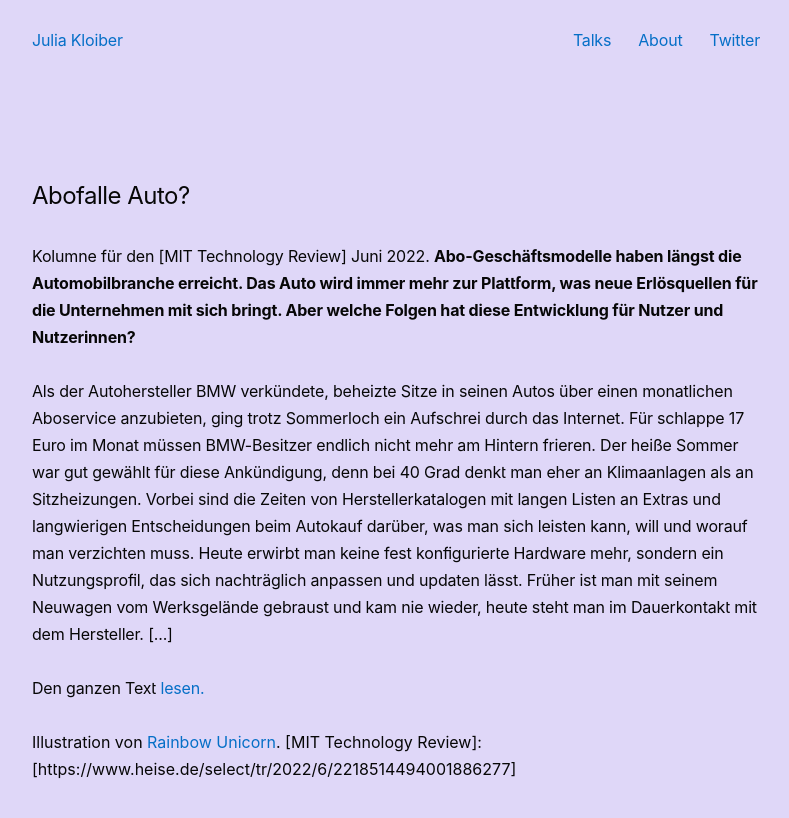
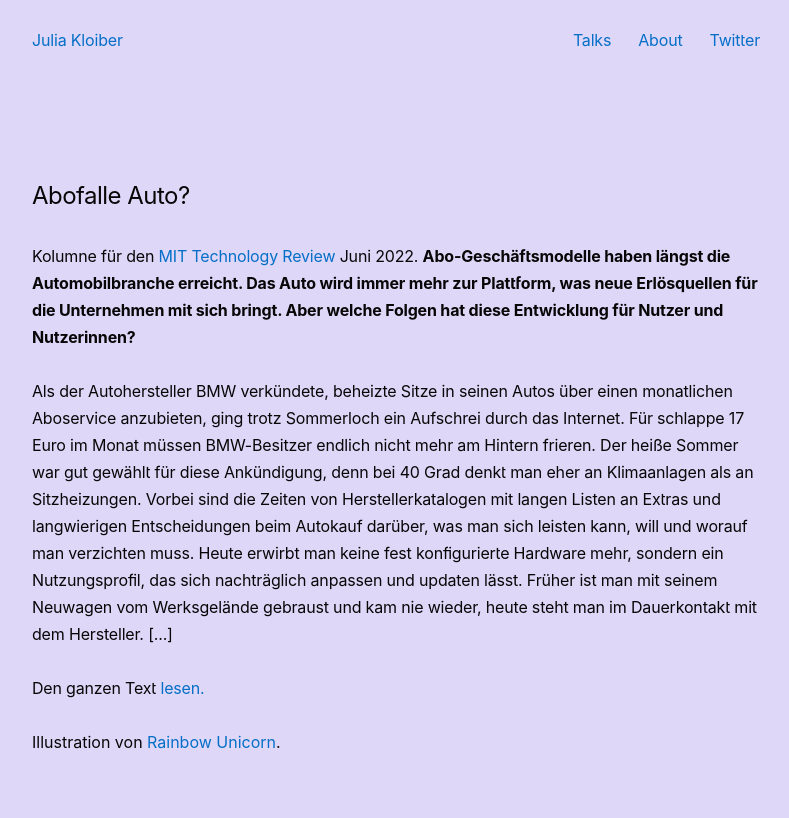
Before and after one commit to juliakloiber/juliakloiber.github.io, a Jekyll site: the page built from _posts/2022-06-06-abofalle-auto.md, in a window 1280 px wide. Shown: the top 818 px of the page, without its empty margins (244-1033 px from the left). Built offline with Jekyll 4.4.1, drawn with Linux system fonts in a browser that asks for light colours; some web fonts are replaced; some of the changed lines change nothing that is shown.

Commit message:
Update 2022-06-06-abofalle-auto.md

```diff
--- a/_posts/2022-06-06-abofalle-auto.md
+++ b/_posts/2022-06-06-abofalle-auto.md
@@ -8,7 +8,7 @@ preview-image: /img/column/kolumne_auto.jpg
 
 # Abofalle Auto?
 
-Kolumne für den [MIT Technology Review] Juni 2022.
+Kolumne für den <a href="https://www.heise.de/select/tr/2022/6/2218514494001886277">MIT Technology Review </a> Juni 2022.
 <b>Abo-Geschäftsmodelle haben längst die Automobilbranche erreicht. Das Auto wird immer mehr zur Plattform, was neue Erlösquellen für die Unternehmen mit sich bringt. Aber welche Folgen hat diese Entwicklung für Nutzer und Nutzerinnen?</b>
 
 <p>Als der Autohersteller BMW verkündete, beheizte Sitze in seinen Autos über einen monatlichen Aboservice anzubieten, ging trotz Sommerloch ein Aufschrei durch das Internet. Für schlappe 17 Euro im Monat müssen BMW-Besitzer endlich nicht mehr am Hintern frieren. Der heiße Sommer war gut gewählt für diese Ankündigung, denn bei 40 Grad denkt man eher an Klimaanlagen als an Sitzheizungen.
@@ -18,5 +18,3 @@ Vorbei sind die Zeiten von Herstellerkatalogen mit langen Listen an Extras und l
 <p>Den ganzen Text <a href="[https://www.heise.de/hintergrund/KI-im-Recruiting-Mist-aber-trotzdem-im-Einsatz-6668717.html](https://www.heise.de/select/tr/2022/6/2218514494001886277)">lesen.</a></p>
 
 Illustration von <a href="https://rainbow-unicorn.com/#welcome">Rainbow Unicorn</a>.
-
-[MIT Technology Review]: [https://www.heise.de/select/tr/2022/6/2218514494001886277]
```
